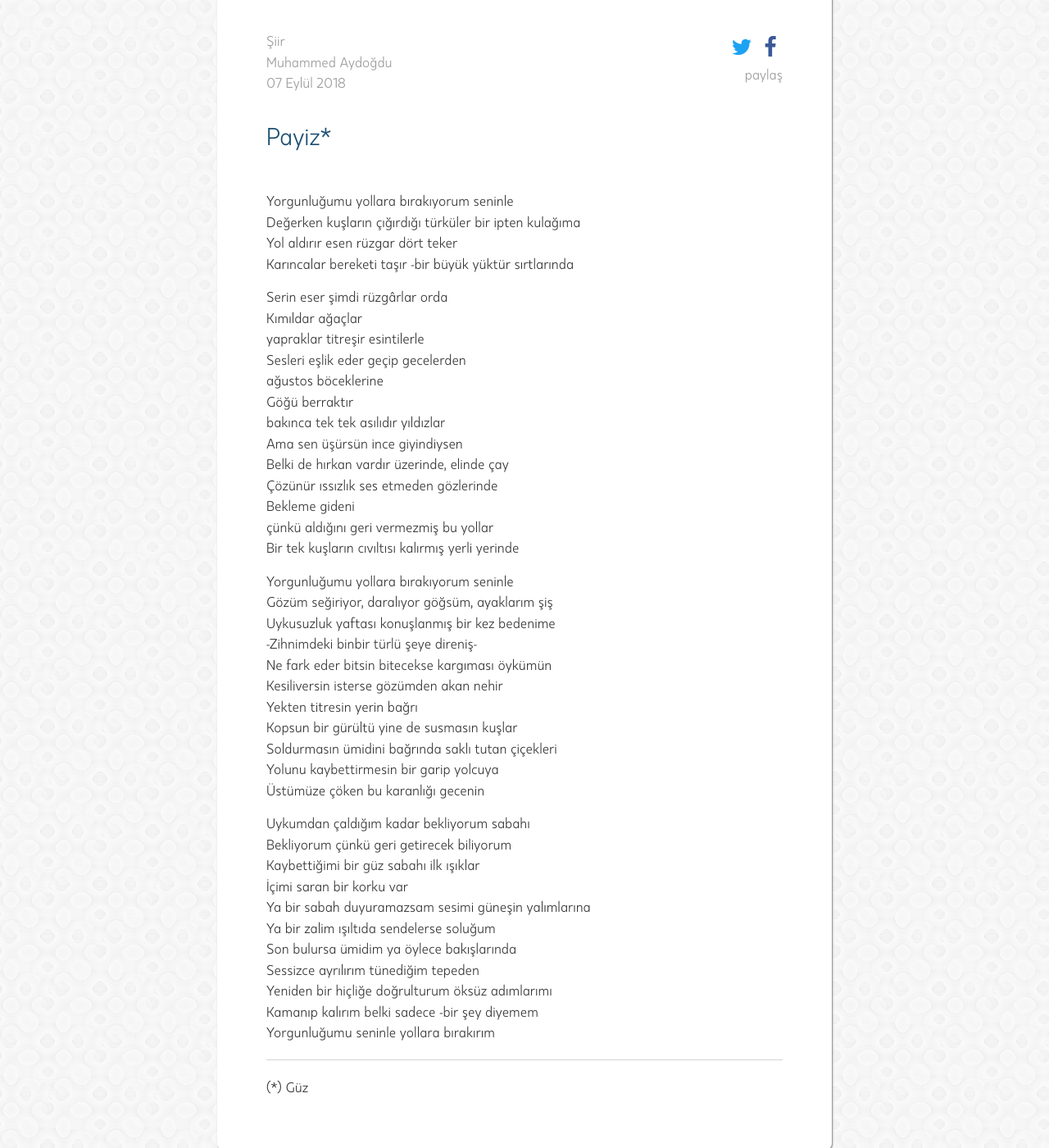
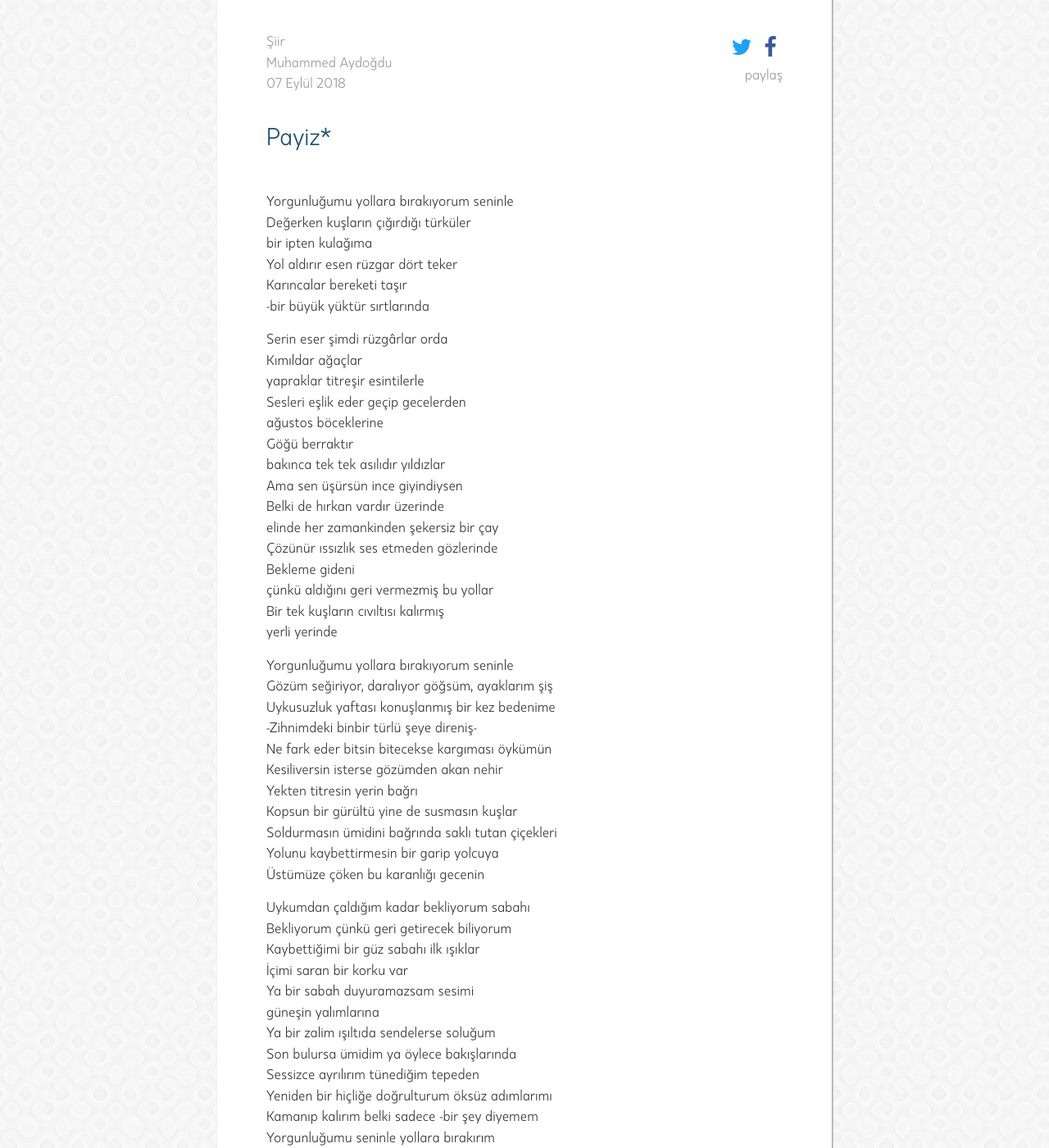
Before and after one commit to muhammedaydogdu/muhammedaydogdu.github.io, a Jekyll site: the page built from _posts/2018-09-07-payiz.md, in a window 1280 px wide and 1400 px high, scrolled down 196 px. Shown: the whole window at 82% size. Built offline with Jekyll 4.4.1, drawn with Linux system fonts in a browser that asks for light colours; some web fonts are replaced.

Commit message:
Update 2018-09-07-payiz.md

```diff
--- a/_posts/2018-09-07-payiz.md
+++ b/_posts/2018-09-07-payiz.md
@@ -10,9 +10,11 @@ image: payiz.jpg
 <br/>
 
 Yorgunluğumu yollara bırakıyorum seninle
-Değerken kuşların çığırdığı türküler bir ipten kulağıma
+Değerken kuşların çığırdığı türküler
+bir ipten kulağıma
 Yol aldırır esen rüzgar dört teker
-Karıncalar bereketi taşır -bir büyük yüktür sırtlarında
+Karıncalar bereketi taşır
+-bir büyük yüktür sırtlarında
 
 Serin eser şimdi rüzgârlar orda
 Kımıldar ağaçlar
@@ -22,11 +24,13 @@ ağustos böceklerine
 Göğü berraktır
 bakınca tek tek asılıdır yıldızlar
 Ama sen üşürsün ince giyindiysen
-Belki de hırkan vardır üzerinde, elinde çay
+Belki de hırkan vardır üzerinde
+elinde her zamankinden şekersiz bir çay
 Çözünür ıssızlık ses etmeden gözlerinde
 Bekleme gideni
 çünkü aldığını geri vermezmiş bu yollar
-Bir tek kuşların cıvıltısı kalırmış yerli yerinde
+Bir tek kuşların cıvıltısı kalırmış
+yerli yerinde
 
 Yorgunluğumu yollara bırakıyorum seninle
 Gözüm seğiriyor, daralıyor göğsüm, ayaklarım şiş
@@ -44,7 +48,8 @@ Uykumdan çaldığım kadar bekliyorum sabahı
 Bekliyorum çünkü geri getirecek biliyorum
 Kaybettiğimi bir güz sabahı ilk ışıklar
 İçimi saran bir korku var
-Ya bir sabah duyuramazsam sesimi güneşin yalımlarına
+Ya bir sabah duyuramazsam sesimi
+güneşin yalımlarına
 Ya bir zalim ışıltıda sendelerse soluğum
 Son bulursa ümidim ya öylece bakışlarında
 Sessizce ayrılırım tünediğim tepeden
```
